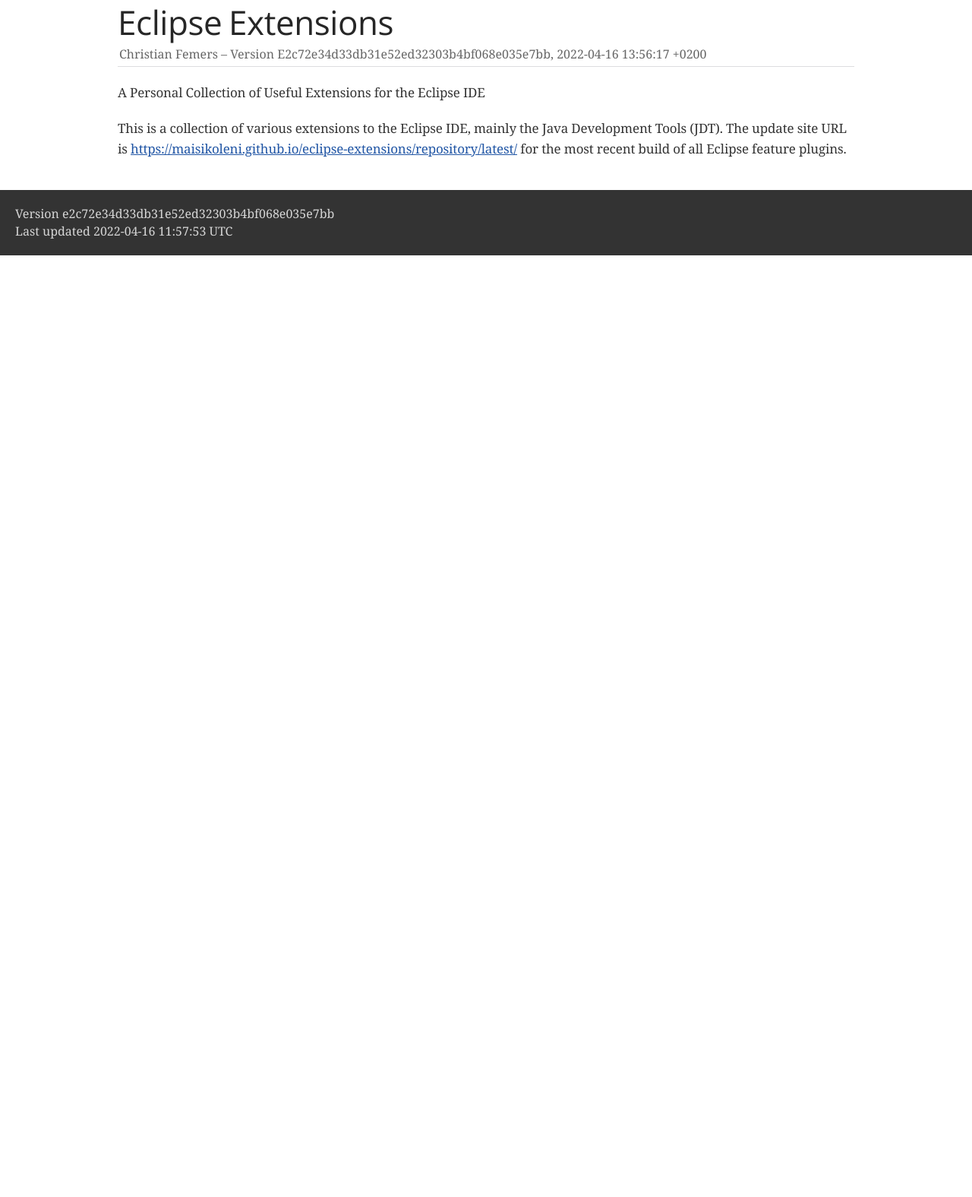
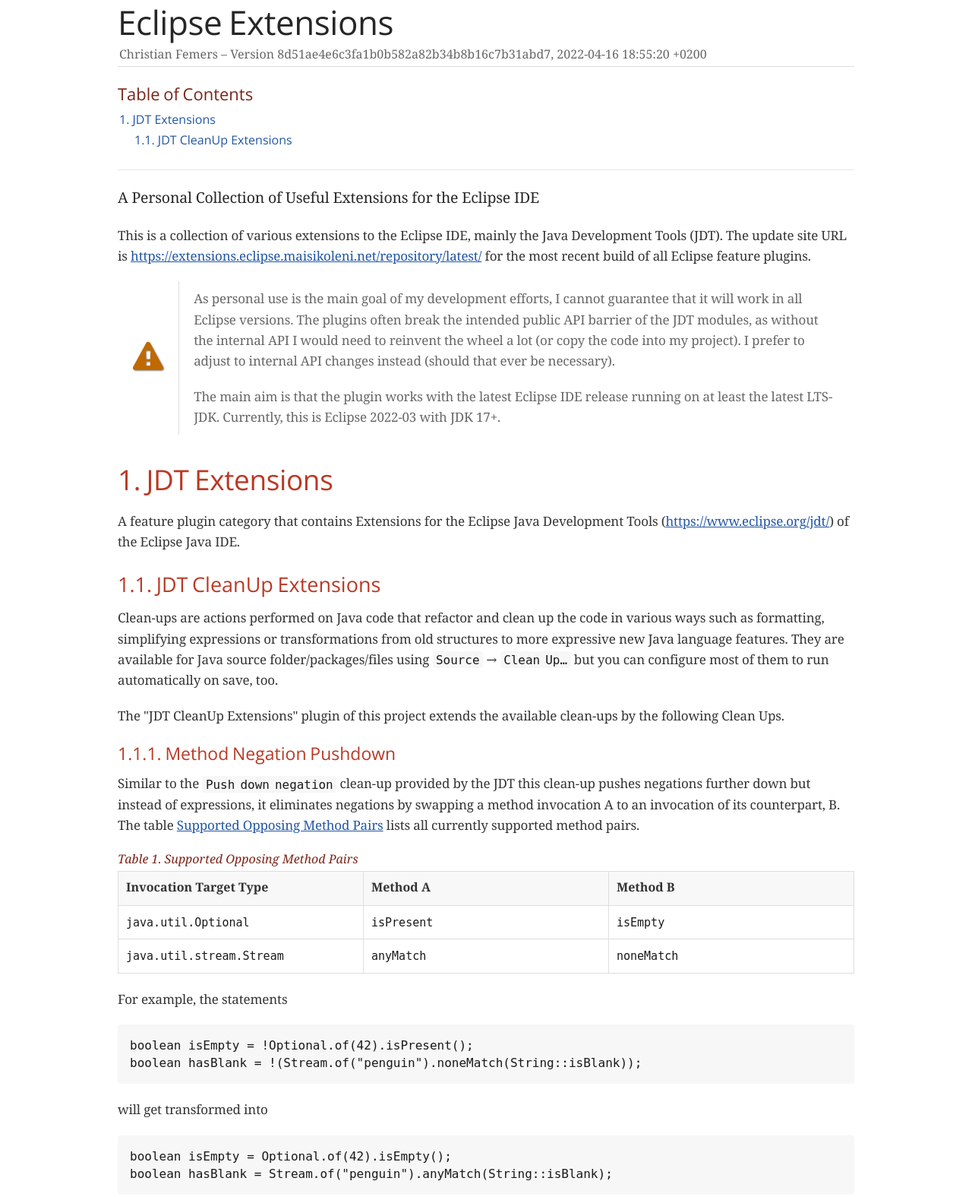
Before and after one commit to MaisiKoleni/eclipse-extensions, a plain HTML site: page index.html in a window 1280 px wide. Shown: the part 33-1608 px from the top of the page at 76% size. Before the commit the page ends 800 px from the top, so only its background shows below. Drawn offline with nearby package versions, Linux system fonts and the light colour scheme; a web font is replaced by a local one.

Commit message:
deploy: 8d51ae4e6c3fa1b0b582a82b34b8b16c7b31abd7

```diff
--- a/index.html
+++ b/index.html
@@ -445,11 +445,23 @@ body.book #toc,body.book #preamble,body.book h1.sect0,body.book .sect1>h2{page-b
 <h1>Eclipse Extensions</h1>
 <div class="details">
 <span id="author" class="author">Christian Femers</span><br>
-<span id="revnumber">version e2c72e34d33db31e52ed32303b4bf068e035e7bb,</span>
-<span id="revdate">2022-04-16 13:56:17 +0200</span>
+<span id="revnumber">version 8d51ae4e6c3fa1b0b582a82b34b8b16c7b31abd7,</span>
+<span id="revdate">2022-04-16 18:55:20 +0200</span>
+</div>
+<div id="toc" class="toc">
+<div id="toctitle">Table of Contents</div>
+<ul class="sectlevel1">
+<li><a href="#_jdt_extensions">1. JDT Extensions</a>
+<ul class="sectlevel2">
+<li><a href="#_jdt_cleanup_extensions">1.1. JDT CleanUp Extensions</a></li>
+</ul>
+</li>
+</ul>
 </div>
 </div>
 <div id="content">
+<div id="preamble">
+<div class="sectionbody">
 <div class="paragraph">
 <p>A Personal Collection of Useful Extensions for the Eclipse IDE</p>
 </div>
@@ -457,14 +469,133 @@ body.book #toc,body.book #preamble,body.book h1.sect0,body.book .sect1>h2{page-b
 <p>This is a collection of various extensions to the Eclipse IDE,
 mainly the Java Development Tools (JDT).
 The update site URL is
-<a href="https://maisikoleni.github.io/eclipse-extensions/repository/latest/" class="bare">https://maisikoleni.github.io/eclipse-extensions/repository/latest/</a>
+<a href="https://extensions.eclipse.maisikoleni.net/repository/latest/" class="bare">https://extensions.eclipse.maisikoleni.net/repository/latest/</a>
 for the most recent build of all Eclipse feature plugins.</p>
+</div>
+<div class="admonitionblock warning">
+<table>
+<tr>
+<td class="icon">
+<i class="fa icon-warning" title="Warning"></i>
+</td>
+<td class="content">
+<div class="paragraph">
+<p>As personal use is the main goal of my development efforts,
+I cannot guarantee that it will work in all Eclipse versions.
+The plugins often break the intended public API
+barrier of the JDT modules, as without the internal API
+I would need to reinvent the wheel a lot (or copy the code
+into my project). I prefer to adjust to internal API changes
+instead (should that ever be necessary).</p>
+</div>
+<div class="paragraph">
+<p>The main aim is that the plugin works with the latest
+Eclipse IDE release running on at least the latest LTS-JDK.
+Currently, this is Eclipse 2022-03 with JDK 17+.</p>
+</div>
+</td>
+</tr>
+</table>
+</div>
+</div>
+</div>
+<div class="sect1">
+<h2 id="_jdt_extensions">1. JDT Extensions</h2>
+<div class="sectionbody">
+<div class="paragraph">
+<p>A feature plugin category that contains
+Extensions for the Eclipse Java Development Tools
+(<a href="https://www.eclipse.org/jdt/" class="bare">https://www.eclipse.org/jdt/</a>) of the Eclipse Java IDE.</p>
+</div>
+<div class="sect2">
+<h3 id="_jdt_cleanup_extensions">1.1. JDT CleanUp Extensions</h3>
+<div class="paragraph">
+<p>Clean-ups are actions performed on Java code
+that refactor and clean up the code in various ways
+such as formatting, simplifying expressions or
+transformations from old structures to more expressive
+new Java language features.
+They are available for Java source folder/packages/files
+using <code>Source</code> &#8594; <code>Clean Up&#8230;&#8203;</code> but you can configure
+most of them to run automatically on save, too.</p>
+</div>
+<div class="paragraph">
+<p>The "JDT CleanUp Extensions" plugin of this project
+extends the available clean-ups by the following
+Clean Ups.</p>
+</div>
+<div class="sect3">
+<h4 id="_method_negation_pushdown">1.1.1. Method Negation Pushdown</h4>
+<div class="paragraph">
+<p>Similar to the <code>Push down negation</code> clean-up
+provided by the JDT this clean-up pushes negations
+further down but instead of expressions, it eliminates
+negations by swapping a method invocation A to
+an invocation of its counterpart, B.
+The table <a href="#method-neg-table">Supported Opposing Method Pairs</a> lists all currently
+supported method pairs.</p>
+</div>
+<table id="method-neg-table" class="tableblock frame-all grid-all stretch">
+<caption class="title">Table 1. Supported Opposing Method Pairs</caption>
+<colgroup>
+<col style="width: 33.3333%;">
+<col style="width: 33.3333%;">
+<col style="width: 33.3334%;">
+</colgroup>
+<thead>
+<tr>
+<th class="tableblock halign-left valign-top">Invocation Target Type</th>
+<th class="tableblock halign-left valign-top">Method A</th>
+<th class="tableblock halign-left valign-top">Method B</th>
+</tr>
+</thead>
+<tbody>
+<tr>
+<td class="tableblock halign-left valign-top"><p class="tableblock"><code>java.util.Optional</code></p></td>
+<td class="tableblock halign-left valign-top"><p class="tableblock"><code>isPresent</code></p></td>
+<td class="tableblock halign-left valign-top"><p class="tableblock"><code>isEmpty</code></p></td>
+</tr>
+<tr>
+<td class="tableblock halign-left valign-top"><p class="tableblock"><code>java.util.stream.Stream</code></p></td>
+<td class="tableblock halign-left valign-top"><p class="tableblock"><code>anyMatch</code></p></td>
+<td class="tableblock halign-left valign-top"><p class="tableblock"><code>noneMatch</code></p></td>
+</tr>
+</tbody>
+</table>
+<div class="paragraph">
+<p>For example, the statements</p>
+</div>
+<div class="listingblock">
+<div class="content">
+<pre class="highlight"><code class="language-java" data-lang="java">boolean isEmpty = !Optional.of(42).isPresent();
+boolean hasBlank = !(Stream.of("penguin").noneMatch(String::isBlank));</code></pre>
+</div>
+</div>
+<div class="paragraph">
+<p>will get transformed into</p>
+</div>
+<div class="listingblock">
+<div class="content">
+<pre class="highlight"><code class="language-java" data-lang="java">boolean isEmpty = Optional.of(42).isEmpty();
+boolean hasBlank = Stream.of("penguin").anyMatch(String::isBlank);</code></pre>
+</div>
+</div>
+<div class="paragraph">
+<p>This clean-up can be used together with the standard
+<code>Push down negation</code> clean-up in most cases, but it may
+be necessary to run the clean-ups multiple times in case
+there is a lot to push down (this is already the case
+without the extensions).</p>
+</div>
+</div>
+</div>
+</div>
 </div>
 </div>
 <div id="footer">
 <div id="footer-text">
-Version e2c72e34d33db31e52ed32303b4bf068e035e7bb<br>
-Last updated 2022-04-16 11:57:53 UTC
+Version 8d51ae4e6c3fa1b0b582a82b34b8b16c7b31abd7<br>
+Last updated 2022-04-16 16:56:37 UTC
 </div>
 </div>
 </body>
```
Also changed, not shown: 10 other files.
